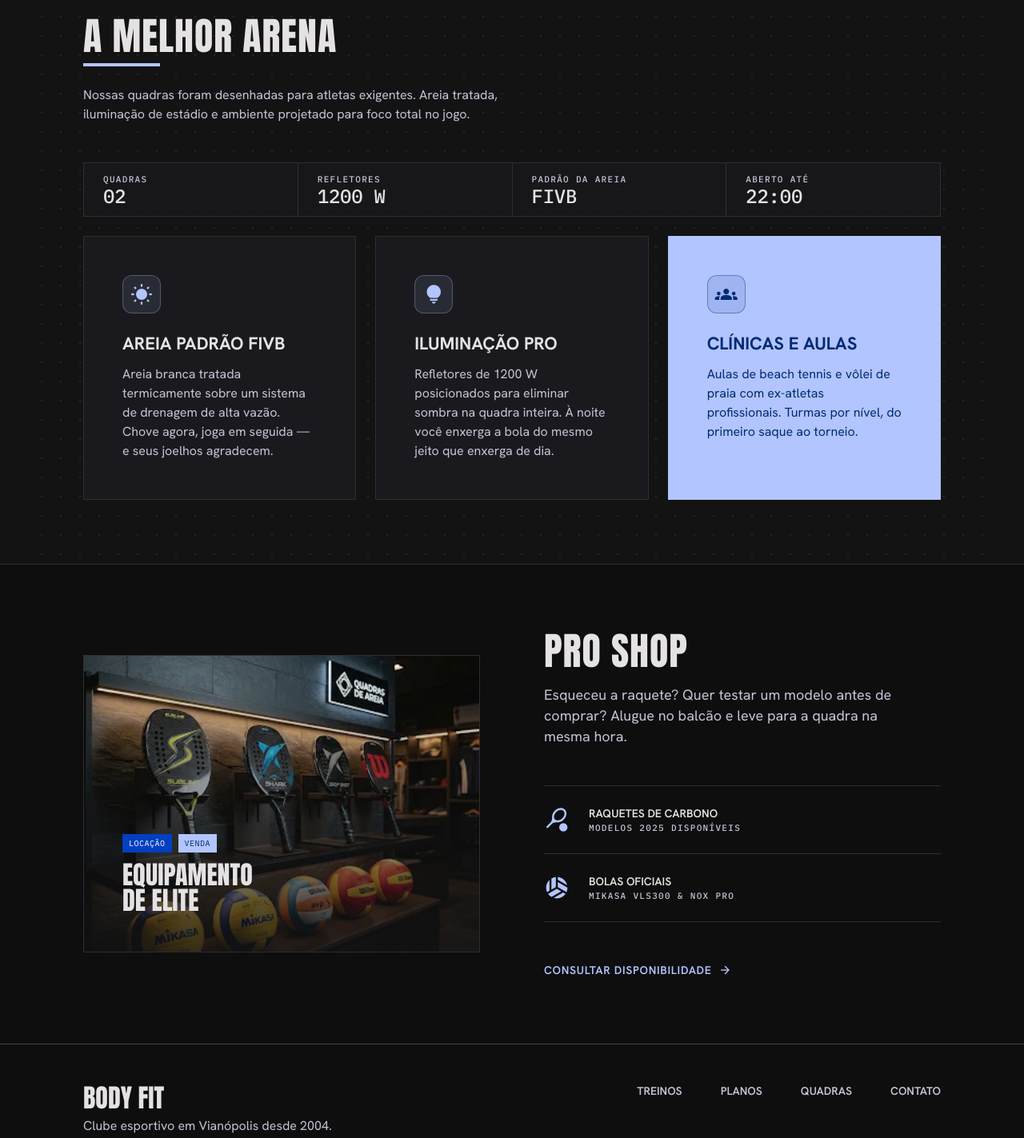
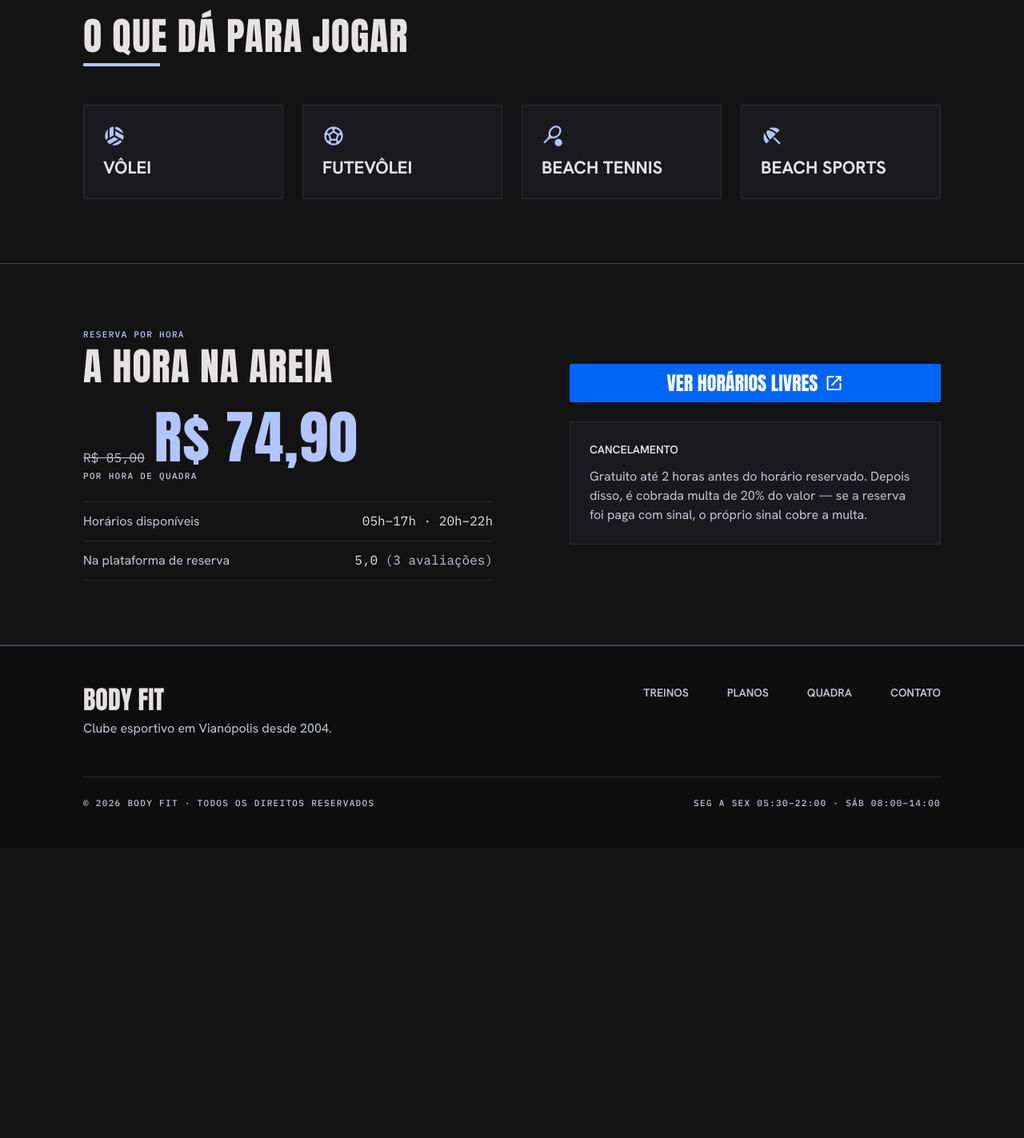
Before and after one commit to joaovittorcc/body-fit, a website: page unidades.html in a window 1280 px wide. Shown: the part 778-2201 px from the top of the page at 80% size. After the commit the page ends 1838 px from the top, so only its background shows below. Drawn offline with nearby package versions, Linux system fonts and the light colour scheme.

Commit message:
fix: remove dados fictícios da quadra e usa informação real
A página da quadra descrevia uma estrutura que não existe. Parte veio do
design gerado no Stitch, parte foi escrita por cima dele sem verificação.

Removido por não ter base real:
- "Duas quadras cobertas" (é uma quadra, anexa à academia)
- "Areia padrão FIVB" e "refletores de 1200 W"
- Seção Pro Shop inteira (locação/venda de raquetes e bolas)
- "Clínicas e aulas com ex-atletas profissionais"

Adicionado a partir da página de agendamento que a academia já usa:
- Nome Arena Body Fit
- Modalidades reais: vôlei, futevôlei, beach tennis e beach sports
- Preço de R$ 85,00 por R$ 74,90 a hora
- Disponibilidade das 05h às 17h e das 20h às 22h
- Política de cancelamento (grátis até 2h antes, depois multa de 20%)
- Avaliação 5,0 com a contagem de 3 avaliações, para não superdimensionar
  a amostra

Consistência no resto do site:
- Rótulo do menu "Quadras" -> "Quadra" nas 4 páginas
- Home dizia "Seis modalidades, uma mensalidade", o que incluía a quadra
  na mensalidade; são cinco modalidades e a quadra é cobrada por hora
- Card da home agora sinaliza "reserva por hora, à parte"
- JSON-LD e meta descriptions atualizados

A imagem do hero continua sendo um placeholder genérico que mostra uma
estrutura diferente da real; marcada com TODO para troca por foto da
quadra.

Co-Authored-By: Claude Opus 5 <noreply@anthropic.com>

```diff
--- a/unidades.html
+++ b/unidades.html
@@ -3,16 +3,16 @@
 <head>
 <meta charset="utf-8"/>
 <meta content="width=device-width, initial-scale=1.0, viewport-fit=cover" name="viewport"/>
-<title>Quadras de Areia — BODY FIT Vianópolis</title>
-<meta name="description" content="Duas quadras de areia padrão FIVB com iluminação profissional para beach tennis e vôlei em Vianópolis. Locação por hora, aulas e pro shop."/>
+<title>Arena Body Fit — Quadra de areia em Vianópolis</title>
+<meta name="description" content="Quadra de areia anexa à academia BODY FIT, em Vianópolis. Vôlei, futevôlei, beach tennis e beach sports por R$ 74,90 a hora. Reserva on-line."/>
 <meta name="theme-color" content="#131314"/>
 <link rel="icon" href="assets/img/favicon.svg" type="image/svg+xml"/>
 
 <meta property="og:type" content="website"/>
 <meta property="og:locale" content="pt_BR"/>
 <meta property="og:site_name" content="BODY FIT"/>
-<meta property="og:title" content="Quadras de Areia — BODY FIT Vianópolis"/>
-<meta property="og:description" content="Areia padrão FIVB, iluminação profissional e pro shop. Beach tennis e vôlei do nascer ao pôr do sol."/>
+<meta property="og:title" content="Arena Body Fit — Quadra de areia em Vianópolis"/>
+<meta property="og:description" content="Vôlei, futevôlei, beach tennis e beach sports por R$ 74,90 a hora. Reserva on-line."/>
 <meta property="og:image" content="assets/img/beach-hero.jpg"/>
 <meta name="twitter:card" content="summary_large_image"/>
 
@@ -37,7 +37,7 @@
     <div class="hidden items-center gap-lg md:flex">
       <a class="font-label-md text-label-md uppercase text-on-surface-variant transition-colors hover:text-secondary" href="modalidades.html">Treinos</a>
       <a class="font-label-md text-label-md uppercase text-on-surface-variant transition-colors hover:text-secondary" href="planos.html">Planos</a>
-      <a class="border-b-2 border-secondary pb-1 font-label-md text-label-md uppercase text-secondary" href="unidades.html" aria-current="page">Quadras</a>
+      <a class="border-b-2 border-secondary pb-1 font-label-md text-label-md uppercase text-secondary" href="unidades.html" aria-current="page">Quadra</a>
       <a class="font-label-md text-label-md uppercase text-on-surface-variant transition-colors hover:text-secondary" href="index.html#contato">Contato</a>
     </div>
 
@@ -64,7 +64,7 @@
     <div class="flex flex-col px-margin-mobile py-md">
       <a class="border-b border-hairline py-md font-headline-md text-headline-md uppercase text-on-surface transition-colors hover:text-secondary" href="modalidades.html">Treinos</a>
       <a class="border-b border-hairline py-md font-headline-md text-headline-md uppercase text-on-surface transition-colors hover:text-secondary" href="planos.html">Planos</a>
-      <a class="border-b border-hairline py-md font-headline-md text-headline-md uppercase text-secondary" href="unidades.html" aria-current="page">Quadras</a>
+      <a class="border-b border-hairline py-md font-headline-md text-headline-md uppercase text-secondary" href="unidades.html" aria-current="page">Quadra</a>
       <a class="border-b border-hairline py-md font-headline-md text-headline-md uppercase text-on-surface transition-colors hover:text-secondary" href="index.html#contato">Contato</a>
     </div>
     <div class="mt-auto p-margin-mobile">
@@ -78,20 +78,20 @@
 <!-- ===== Hero ========================================================== -->
 <section class="cutout-effect relative flex min-h-[80vh] w-full items-center justify-center overflow-hidden">
   <div class="absolute inset-0 z-0">
-    <img src="assets/img/beach-hero.webp" alt="Quadra de areia iluminada durante uma partida noturna"
+    <!-- TODO: trocar por foto real da quadra. A imagem atual é um placeholder
+         genérico e mostra uma estrutura que não corresponde à arena. -->
+    <img src="assets/img/beach-hero.webp" alt=""
          width="512" height="286" fetchpriority="high" decoding="async"
          class="h-full w-full object-cover object-center opacity-40"/>
     <div class="absolute inset-0 bg-gradient-to-t from-background via-background/80 to-transparent"></div>
   </div>
   <div class="relative z-10 mx-auto mt-xl max-w-[1200px] px-margin-mobile text-center md:px-margin-desktop">
-    <p class="mb-md inline-block rounded-sm border border-secondary bg-secondary px-4 py-1 font-label-md text-label-md uppercase tracking-widest text-on-secondary">
-      Beach Tennis &amp; vôlei
-    </p>
+    <p class="spec-label mb-md text-secondary">Arena Body Fit</p>
     <h1 class="mb-sm font-display-lg text-display-lg uppercase tracking-tight text-on-surface max-md:text-headline-lg-mobile">
       Pé na areia,<br/><span class="text-secondary">energia no alto</span>
     </h1>
     <p class="mx-auto mb-lg max-w-2xl font-body-lg text-body-lg text-on-surface-variant">
-      Duas quadras cobertas com areia tratada e iluminação de estádio. Jogue às seis da manhã ou às dez da noite — a estrutura é a mesma.
+      Quadra de areia anexa à academia. Reserve por hora, chame a turma e jogue.
     </p>
     <a class="btn-primary group text-[24px]"
        href="https://www.site.agendeiquadras.com.br/centro-esportivo/go-vianopolis-arena-body-fit"
@@ -103,119 +103,74 @@
   </div>
 </section>
 
-<!-- ===== A arena ======================================================= -->
-<section class="relative mx-auto max-w-[1200px] px-margin-mobile py-xl md:px-margin-desktop" aria-labelledby="tit-arena">
-  <div class="bg-grid pointer-events-none absolute inset-0 opacity-40"></div>
-  <div class="relative z-10">
-    <div class="mb-lg">
-      <h2 id="tit-arena" class="mb-xs font-headline-lg text-headline-lg uppercase text-on-surface max-md:text-headline-lg-mobile">A melhor arena</h2>
-      <div class="mb-md h-1 w-24 bg-secondary"></div>
-      <p class="max-w-xl font-body-md text-body-md text-on-surface-variant">
-        Nossas quadras foram desenhadas para atletas exigentes. Areia tratada, iluminação de estádio e ambiente projetado para foco total no jogo.
+<!-- ===== Esportes ====================================================== -->
+<section class="mx-auto max-w-[1200px] px-margin-mobile py-xl md:px-margin-desktop" aria-labelledby="tit-esportes">
+  <h2 id="tit-esportes" class="mb-xs font-headline-lg text-headline-lg uppercase text-on-surface max-md:text-headline-lg-mobile">
+    O que dá para jogar
+  </h2>
+  <div class="mb-lg h-1 w-24 bg-secondary"></div>
+
+  <ul class="grid grid-cols-2 gap-md md:grid-cols-4">
+    <li class="flex flex-col items-start gap-sm border border-hairline bg-slate p-md">
+      <span class="material-symbols-outlined text-[28px] text-secondary" aria-hidden="true" style="font-variation-settings:'FILL' 1">sports_volleyball</span>
+      <h3 class="font-title-lg text-title-lg uppercase text-on-surface">Vôlei</h3>
+    </li>
+    <li class="flex flex-col items-start gap-sm border border-hairline bg-slate p-md">
+      <span class="material-symbols-outlined text-[28px] text-secondary" aria-hidden="true" style="font-variation-settings:'FILL' 1">sports_soccer</span>
+      <h3 class="font-title-lg text-title-lg uppercase text-on-surface">Futevôlei</h3>
+    </li>
+    <li class="flex flex-col items-start gap-sm border border-hairline bg-slate p-md">
+      <span class="material-symbols-outlined text-[28px] text-secondary" aria-hidden="true" style="font-variation-settings:'FILL' 1">sports_tennis</span>
+      <h3 class="font-title-lg text-title-lg uppercase text-on-surface">Beach Tennis</h3>
+    </li>
+    <li class="flex flex-col items-start gap-sm border border-hairline bg-slate p-md">
+      <span class="material-symbols-outlined text-[28px] text-secondary" aria-hidden="true" style="font-variation-settings:'FILL' 1">beach_access</span>
+      <h3 class="font-title-lg text-title-lg uppercase text-on-surface">Beach Sports</h3>
+    </li>
+  </ul>
+</section>
+
+<!-- ===== Reserva ======================================================= -->
+<section id="reserva" class="border-y border-outline-variant py-xl" aria-labelledby="tit-reserva">
+  <div class="mx-auto grid max-w-[1200px] gap-lg px-margin-mobile md:grid-cols-2 md:items-center md:px-margin-desktop">
+
+    <div>
+      <p class="spec-label mb-xs text-secondary">Reserva por hora</p>
+      <h2 id="tit-reserva" class="mb-md font-headline-lg text-headline-lg uppercase text-on-surface max-md:text-headline-lg-mobile">
+        A hora na areia
+      </h2>
+
+      <p class="mb-xs flex flex-wrap items-end gap-3">
+        <span class="font-data text-data-md text-on-surface-variant line-through">R$&nbsp;85,00</span>
+        <span class="font-display-lg text-display-lg tnum leading-none text-secondary max-md:text-headline-lg">R$&nbsp;74,90</span>
       </p>
+      <p class="mb-md font-data text-data-xs uppercase text-on-surface-variant">por hora de quadra</p>
+
+      <dl class="divide-y divide-hairline border-y border-hairline">
+        <div class="flex flex-wrap items-baseline justify-between gap-md py-sm">
+          <dt class="font-body-md text-body-md text-on-surface-variant">Horários disponíveis</dt>
+          <dd class="font-data text-data-md tnum text-on-surface">05h&ndash;17h &middot; 20h&ndash;22h</dd>
+        </div>
+        <div class="flex flex-wrap items-baseline justify-between gap-md py-sm">
+          <dt class="font-body-md text-body-md text-on-surface-variant">Na plataforma de reserva</dt>
+          <dd class="font-data text-data-md tnum text-on-surface">5,0 <span class="text-on-surface-variant">(3 avaliações)</span></dd>
+        </div>
+      </dl>
     </div>
 
-    <!-- Ficha das quadras -->
-    <dl class="spec-strip mb-md">
-      <div>
-        <dt class="spec-label">Quadras</dt>
-        <dd class="spec-value">02</dd>
-      </div>
-      <div>
-        <dt class="spec-label">Refletores</dt>
-        <dd class="spec-value">1200 W</dd>
-      </div>
-      <div>
-        <dt class="spec-label">Padrão da areia</dt>
-        <dd class="spec-value">FIVB</dd>
-      </div>
-      <div>
-        <dt class="spec-label">Aberto até</dt>
-        <dd class="spec-value">22:00</dd>
-      </div>
-    </dl>
+    <div class="md:pl-lg">
+      <a class="btn-primary group w-full text-[24px]"
+         href="https://www.site.agendeiquadras.com.br/centro-esportivo/go-vianopolis-arena-body-fit"
+         target="_blank" rel="noopener noreferrer">
+        Ver horários livres
+        <span class="material-symbols-outlined transition-transform group-hover:translate-x-1" aria-hidden="true" style="font-variation-settings:'FILL' 1">open_in_new</span>
+      </a>
 
-    <div class="grid grid-cols-1 gap-md md:grid-cols-3">
-      <div class="group flex h-full flex-col border border-hairline bg-slate p-md transition-colors hover:border-secondary md:p-lg">
-        <div class="mb-md flex h-12 w-12 items-center justify-center rounded-full border border-secondary/30 bg-secondary/10 text-secondary transition-colors group-hover:bg-secondary group-hover:text-on-secondary">
-          <span class="material-symbols-outlined text-[28px]" aria-hidden="true" style="font-variation-settings:'FILL' 1">wb_sunny</span>
-        </div>
-        <h3 class="mb-sm font-title-lg text-title-lg uppercase text-on-surface">Areia padrão FIVB</h3>
+      <div class="mt-md border border-hairline bg-slate p-md">
+        <h3 class="mb-sm font-label-md text-label-md uppercase text-on-surface">Cancelamento</h3>
         <p class="font-body-md text-body-md text-on-surface-variant">
-          Areia branca tratada termicamente sobre um sistema de drenagem de alta vazão. Chove agora, joga em seguida — e seus joelhos agradecem.
+          Gratuito até 2&nbsp;horas antes do horário reservado. Depois disso, é cobrada multa de 20% do valor — se a reserva foi paga com sinal, o próprio sinal cobre a multa.
         </p>
-      </div>
-
-      <div class="group flex h-full flex-col border border-hairline bg-slate p-md transition-colors hover:border-secondary md:p-lg">
-        <div class="mb-md flex h-12 w-12 items-center justify-center rounded-full border border-secondary/30 bg-secondary/10 text-secondary transition-colors group-hover:bg-secondary group-hover:text-on-secondary">
-          <span class="material-symbols-outlined text-[28px]" aria-hidden="true" style="font-variation-settings:'FILL' 1">lightbulb</span>
-        </div>
-        <h3 class="mb-sm font-title-lg text-title-lg uppercase text-on-surface">Iluminação pro</h3>
-        <p class="font-body-md text-body-md text-on-surface-variant">
-          Refletores de 1200 W posicionados para eliminar sombra na quadra inteira. À noite você enxerga a bola do mesmo jeito que enxerga de dia.
-        </p>
-      </div>
-
-      <div class="group relative flex h-full flex-col overflow-hidden border border-secondary bg-secondary p-md md:p-lg">
-        <div class="relative z-10 text-on-secondary">
-          <div class="mb-md flex h-12 w-12 items-center justify-center rounded-full border border-on-secondary/40 bg-on-secondary/10">
-            <span class="material-symbols-outlined text-[28px]" aria-hidden="true" style="font-variation-settings:'FILL' 1">groups</span>
-          </div>
-          <h3 class="mb-sm font-title-lg text-title-lg uppercase">Clínicas e aulas</h3>
-          <p class="font-body-md text-body-md">
-            Aulas de beach tennis e vôlei de praia com ex-atletas profissionais. Turmas por nível, do primeiro saque ao torneio.
-          </p>
-        </div>
-      </div>
-    </div>
-  </div>
-</section>
-
-<!-- ===== Pro Shop ====================================================== -->
-<section class="border-t border-hairline bg-surface-container-lowest py-xl" aria-labelledby="tit-proshop">
-  <div class="mx-auto max-w-[1200px] px-margin-mobile md:px-margin-desktop">
-    <div class="flex flex-col items-center gap-xl md:flex-row">
-      <div class="w-full md:w-1/2">
-        <div class="group relative aspect-square overflow-hidden border border-hairline md:aspect-[4/3]">
-          <img src="assets/img/proshop.webp" alt="Raquetes de beach tennis e bolas expostas no pro shop"
-               width="512" height="279" loading="lazy" decoding="async"
-               class="absolute inset-0 h-full w-full object-cover transition-transform duration-700 group-hover:scale-105"/>
-          <div class="absolute inset-0 bg-gradient-to-t from-background to-transparent opacity-80"></div>
-          <div class="absolute bottom-0 left-0 w-full p-md md:p-lg">
-            <div class="mb-sm flex gap-2">
-              <span class="bg-primary-container px-2 py-1 font-data text-[10px] uppercase tracking-wider text-white">Locação</span>
-              <span class="bg-secondary px-2 py-1 font-data text-[10px] uppercase tracking-wider text-on-secondary">Venda</span>
-            </div>
-            <h3 class="font-headline-md text-headline-md uppercase leading-none text-on-surface">Equipamento<br/>de elite</h3>
-          </div>
-        </div>
-      </div>
-
-      <div class="w-full md:w-1/2">
-        <h2 id="tit-proshop" class="mb-sm font-headline-lg text-headline-lg uppercase text-on-surface max-md:text-headline-lg-mobile">Pro Shop</h2>
-        <p class="mb-lg font-body-lg text-body-lg text-on-surface-variant">
-          Esqueceu a raquete? Quer testar um modelo antes de comprar? Alugue no balcão e leve para a quadra na mesma hora.
-        </p>
-        <dl class="mb-lg divide-y divide-hairline border-y border-hairline">
-          <div class="flex items-center gap-md py-md">
-            <span class="material-symbols-outlined shrink-0 text-[32px] text-secondary" aria-hidden="true" style="font-variation-settings:'FILL' 1">sports_tennis</span>
-            <div class="min-w-0">
-              <dt class="font-label-md text-label-md uppercase text-on-surface">Raquetes de carbono</dt>
-              <dd class="font-data text-data-xs uppercase text-on-surface-variant">Modelos 2025 disponíveis</dd>
-            </div>
-          </div>
-          <div class="flex items-center gap-md py-md">
-            <span class="material-symbols-outlined shrink-0 text-[32px] text-secondary" aria-hidden="true" style="font-variation-settings:'FILL' 1">sports_volleyball</span>
-            <div class="min-w-0">
-              <dt class="font-label-md text-label-md uppercase text-on-surface">Bolas oficiais</dt>
-              <dd class="font-data text-data-xs uppercase text-on-surface-variant">Mikasa VLS300 &amp; Nox Pro</dd>
-            </div>
-          </div>
-        </dl>
-        <a class="inline-flex items-center gap-2 font-label-md text-label-md uppercase tracking-wider text-secondary transition-colors hover:text-primary" href="index.html#contato">
-          Consultar disponibilidade
-          <span class="material-symbols-outlined text-[18px]" aria-hidden="true">arrow_forward</span>
-        </a>
       </div>
     </div>
   </div>
@@ -234,7 +189,7 @@
       <nav class="flex flex-wrap gap-x-lg gap-y-sm" aria-label="Rodapé">
         <a class="font-label-md text-label-md uppercase text-on-surface-variant transition-colors hover:text-on-surface" href="modalidades.html">Treinos</a>
         <a class="font-label-md text-label-md uppercase text-on-surface-variant transition-colors hover:text-on-surface" href="planos.html">Planos</a>
-        <a class="font-label-md text-label-md uppercase text-on-surface-variant transition-colors hover:text-on-surface" href="unidades.html">Quadras</a>
+        <a class="font-label-md text-label-md uppercase text-on-surface-variant transition-colors hover:text-on-surface" href="unidades.html">Quadra</a>
         <a class="font-label-md text-label-md uppercase text-on-surface-variant transition-colors hover:text-on-surface" href="index.html#contato">Contato</a>
       </nav>
     </div>
@@ -245,7 +200,7 @@
   </div>
 </footer>
 
-<a href="https://wa.me/5562999002616?text=Oi!%20Quero%20reservar%20uma%20quadra%20de%20areia%20na%20BODY%20FIT."
+<a href="https://wa.me/5562999002616?text=Oi!%20Quero%20reservar%20a%20quadra%20de%20areia%20na%20Arena%20Body%20Fit."
    target="_blank" rel="noopener noreferrer" aria-label="Falar com a BODY FIT no WhatsApp"
    class="fixed bottom-6 right-6 z-40 flex h-14 w-14 items-center justify-center rounded-full border border-secondary bg-secondary-container text-white transition-colors hover:bg-[#0052d6]"
    style="bottom: max(1.5rem, env(safe-area-inset-bottom)); right: max(1.5rem, env(safe-area-inset-right))">
```
Also changed, not shown: index.html (+11 -9 lines), modalidades.html (+3 -3 lines), planos.html (+3 -3 lines), assets/css/app.css.
